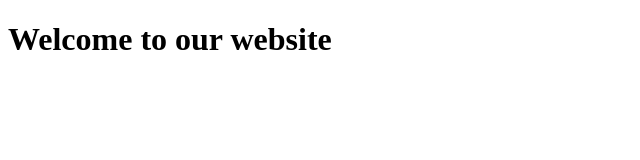
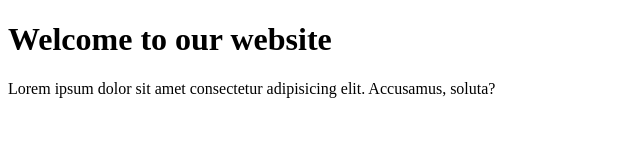
Before and after one commit to Bankole2000/brandnewproject, a plain HTML site: page index.html in a window 1280 px wide. Shown: the whole page, without its empty margins (0-640 px from the left). Drawn offline with Linux system fonts and the light colour scheme.

Commit message:
made changes to homepage

```diff
--- a/index.html
+++ b/index.html
@@ -8,5 +8,9 @@
   </head>
   <body>
     <h1>Welcome to our website</h1>
+    <p>
+      Lorem ipsum dolor sit amet consectetur adipisicing elit. Accusamus,
+      soluta?
+    </p>
   </body>
 </html>
```
